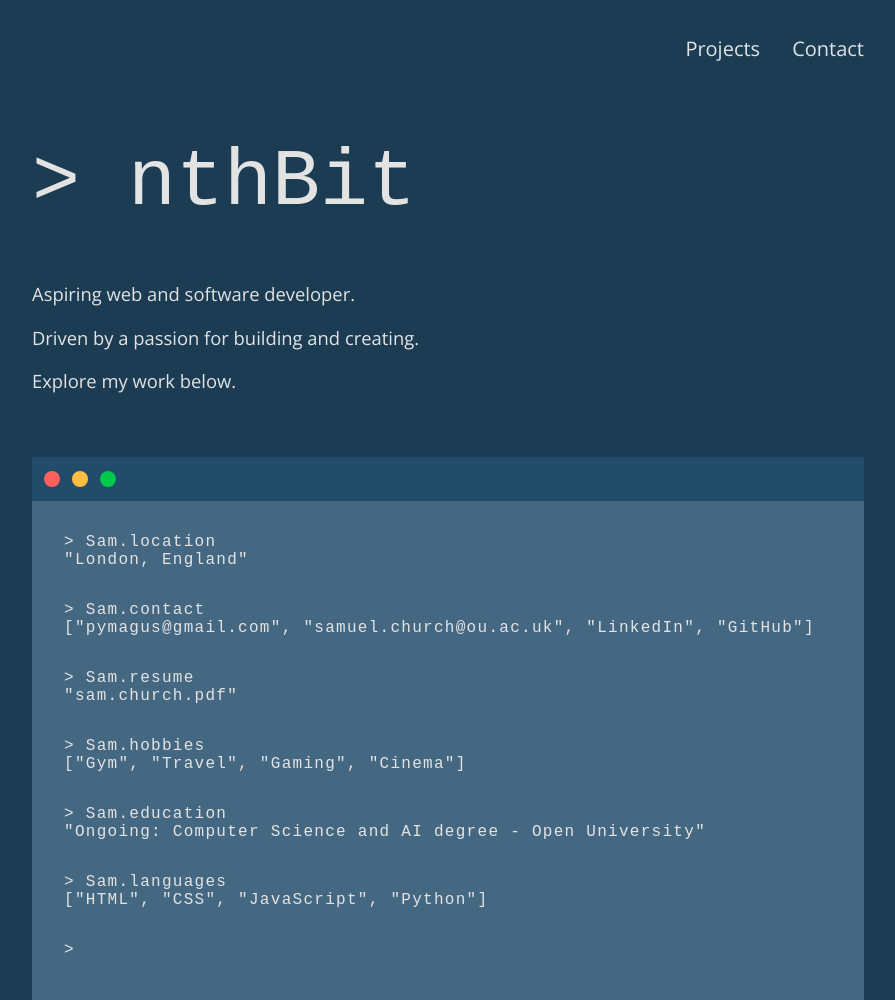
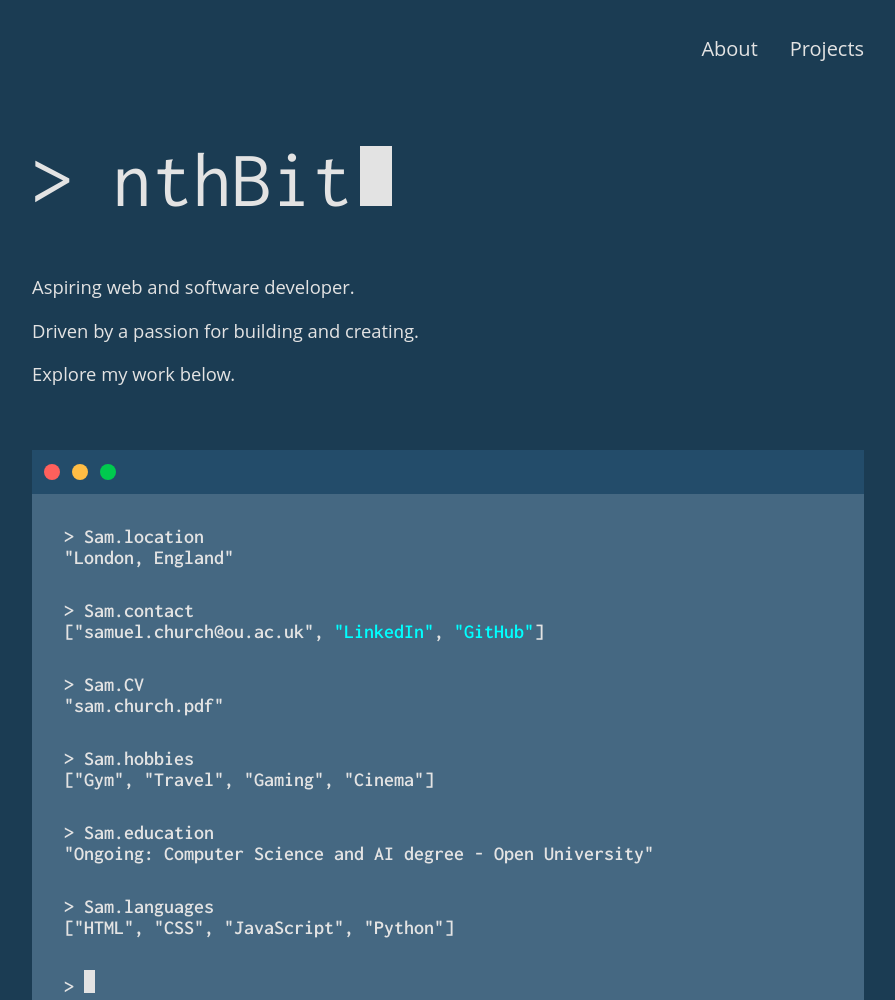
Before and after one commit to nthBit/nthBit, a plain HTML site: page index.html in a window 1280 px wide. Shown: the part 5-1005 px from the top of the page, without its empty margins (192-1087 px from the left). Drawn offline with nearby package versions, Linux system fonts and the light colour scheme; a web font is replaced by a local one.

Commit message:
Add files via upload

```diff
--- a/index.html
+++ b/index.html
@@ -9,26 +9,26 @@
         <link href="https://fonts.googleapis.com/css2?family=Fira+Code:wght@300..700&family=Google+Sans+Code:ital,wght@0,300..800;1,300..800&display=swap" rel="stylesheet">
         <link rel="preconnect" href="https://fonts.googleapis.com">
         <link rel="preconnect" href="https://fonts.gstatic.com" crossorigin>
-        <link href="https://fonts.googleapis.com/css2?family=Fira+Code:wght@300..700&family=Google+Sans+Code:ital,wght@0,300..800;1,300..800&family=Open+Sans:ital,wght@0,300..800;1,300..800&display=swap" rel="stylesheet">
+        <link href="https://fonts.googleapis.com/css2?family=Inconsolata:wght@200..900&display=swap" rel="stylesheet">
     </head>
 
     <body>
         <!-- Header -->
         <div class="header">
-            <a>Projects</a>
-            <a>Contact</a>
+            <a href="#about">About</a>
+            <a href="#projects">Projects</a>
         </div>
 
         <!-- Introduction -->
         <div class="intro">
-            <h1>> nthBit</h1>
+            <h1>&gt; nthBit<span class="cursor"></span></h1>
             <p>Aspiring web and software developer.</p>
             <p>Driven by a passion for building and creating.</p>
             <p>Explore my work below.</p>
         </div>
 
         <!-- Contact -->
-        <div class="terminal">
+        <div class="terminal" id="about">
             <div class="terminal-bar">
                 <div class="terminal-buttons">
                     <div class="button red"></div>
@@ -37,36 +37,40 @@
                 </div>
             </div>
             <div class="CLI-command">
-                <p>> Sam.location</p>
+                <p>&gt; Sam.location</p>
                 <p>"London, England"</p>
             </div>
             <div class="CLI-command">
-                <p>> Sam.contact</p>
-                <p>["pymagus@gmail.com", "samuel.church@ou.ac.uk", "LinkedIn", "GitHub"]</p>
+                <p>&gt; Sam.contact</p>
+                <p>
+                    ["samuel.church@ou.ac.uk",
+                    <span><a href="https://www.linkedin.com/in/samuel-church-1a477b39a/">"LinkedIn"</a></span>,
+                    <span><a href="https://github.com/nthBit">"GitHub"</a></span>]
+                </p>
             </div>
             <div class="CLI-command">
-                <p>> Sam.resume</p>
+                <p>&gt; Sam.CV</p>
                 <p>"sam.church.pdf"</p>
             </div>
             <div class="CLI-command">
-                <p>> Sam.hobbies</p>
+                <p>&gt; Sam.hobbies</p>
                 <p>["Gym", "Travel", "Gaming", "Cinema"]</p>
             </div>
             <div class="CLI-command">
-                <p>> Sam.education</p>
+                <p>&gt; Sam.education</p>
                 <p>"Ongoing: Computer Science and AI degree - Open University"</p>
             </div>
             <div class="CLI-command">
-                <p>> Sam.languages</p>
+                <p>&gt; Sam.languages</p>
                 <p>["HTML", "CSS", "JavaScript", "Python"]</p>
             </div>
             <div class="CLI-command">
-                <p>> </p>
+                <p>&gt; <span class="cursor"></span></p>
             </div>
         </div>
 
         <!-- Projects -->
-        <div class="project-title">
+        <div class="project-title" id="projects">
             <h2>Projects</h2>
         </div>
 
@@ -77,8 +81,8 @@
             <div class="project-intro">
                 <h3>nthBit</h3>
                 <p>
-                    Lorem ipsum dolor sit amet, consectetur adipiscing elit, sed do eiusmod tempor incididunt ut
-                    labore et dolore magna aliqua. Ut enim ad minim veniam.
+                    My personal portfolio website, built with HTML and CSS. This was my first website and after learning more about
+                    web design, this is my improved second version. I plan to add responsiveness and JavaScript enhancements soon.
                 </p>
                 <div class="project-skills">
                     <h4>HTML5</h4>
@@ -98,8 +102,10 @@
             <div class="project-intro">
                 <h3>Avis Hotel</h3>
                 <p>
-                    Lorem ipsum dolor sit amet, consectetur adipiscing elit, sed do eiusmod tempor incididunt ut
-                    labore et dolore magna aliqua. Ut enim ad minim veniam.
+                    My hotel website, based on the website of the hotel I currently work for
+                    (<span><a href="https://avishotel.co.uk/">avishotel.co.uk</a></span>),
+                    with the goal of improving it. The original site still uses Lorem Ipsum, placeholder images
+                    and was built with WordPress - mine is built entirely with HTML and CSS.
                 </p>
                 <div class="project-skills">
                     <h4>HTML5</h4>
--- a/styles.css
+++ b/styles.css
@@ -4,6 +4,10 @@ body {
     margin-left: 17.5%;
     background-color: #1B3C53;
     color: #E3E3E3;
+}
+
+a:hover {
+    color: #FFBD44 !important;
 }
 
 /* Header */
@@ -19,6 +23,15 @@ body {
     gap: 2rem;
 }
 
+.header a {
+    color: #E3E3E3;
+    text-decoration: none;
+}
+
+#about {
+    scroll-margin-top: 2.5rem;
+}
+
 /* Introduction */
 
 .intro {
@@ -27,9 +40,25 @@ body {
 }
 
 .intro h1 {
-    font-family: "Google Sans Code", monospace;
-    font-weight: 100;
+    font-family: "Inconsolata", monospace;
+    font-optical-sizing: auto;
+    font-weight: 400;
     font-size: 5rem;
+}
+
+.intro .cursor {
+    display: inline-block;
+    animation: blink 1s steps(1) infinite;
+    background-color: #E3E3E3;
+    margin-left: 0.5rem;
+    width: 2rem;
+    height: 0.75em;
+}
+
+@keyframes blink {
+    0% { opacity: 1; }
+    50% { opacity: 0; }
+    100% { opacity: 1; }
 }
 
 .intro p {
@@ -83,14 +112,35 @@ body {
 }
 
 .terminal p {
-    font-family: "Google Sans Code", monospace;
-    letter-spacing: 0.08rem;
+    font-family: "Inconsolata", monospace;
+    font-optical-sizing: auto;
+    font-weight: 600;
+    font-size: 1.25rem;
     margin: 0;
 }
 
 .CLI-command {
     padding: 2rem;
     padding-bottom: 0;
+}
+
+.CLI-command .cursor {
+    display: inline-block;
+    animation: blink 1s steps(1) infinite;
+    background-color: #E3E3E3;
+    width: 0.7rem;
+    height: 1.15em;
+}
+
+@keyframes blink {
+    0% { opacity: 1; }
+    50% { opacity: 0; }
+    100% { opacity: 1; }
+}
+
+.CLI-command a {
+    color: #00FFFF;
+    text-decoration: none;
 }
 
 /* Projects */
@@ -122,8 +172,15 @@ body {
     background-color: #456882;
     font-family: "Open Sans", sans-serif;
     box-sizing: border-box;
+    width: 50rem;
     padding: 2rem;
     padding-left: 5rem;
+    padding-right: 3rem;
+}
+
+.project-intro a {
+    color: #00FFFF;
+    text-decoration: none;
 }
 
 .project-skills {
```
